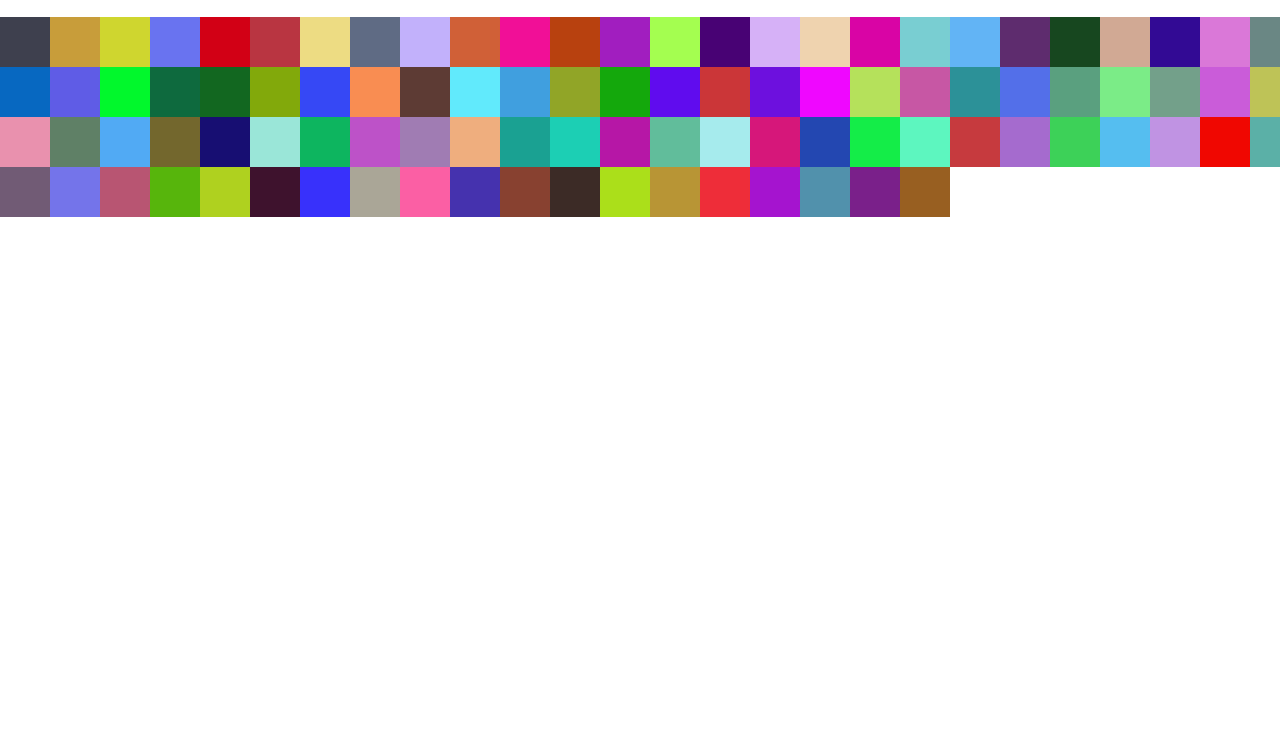
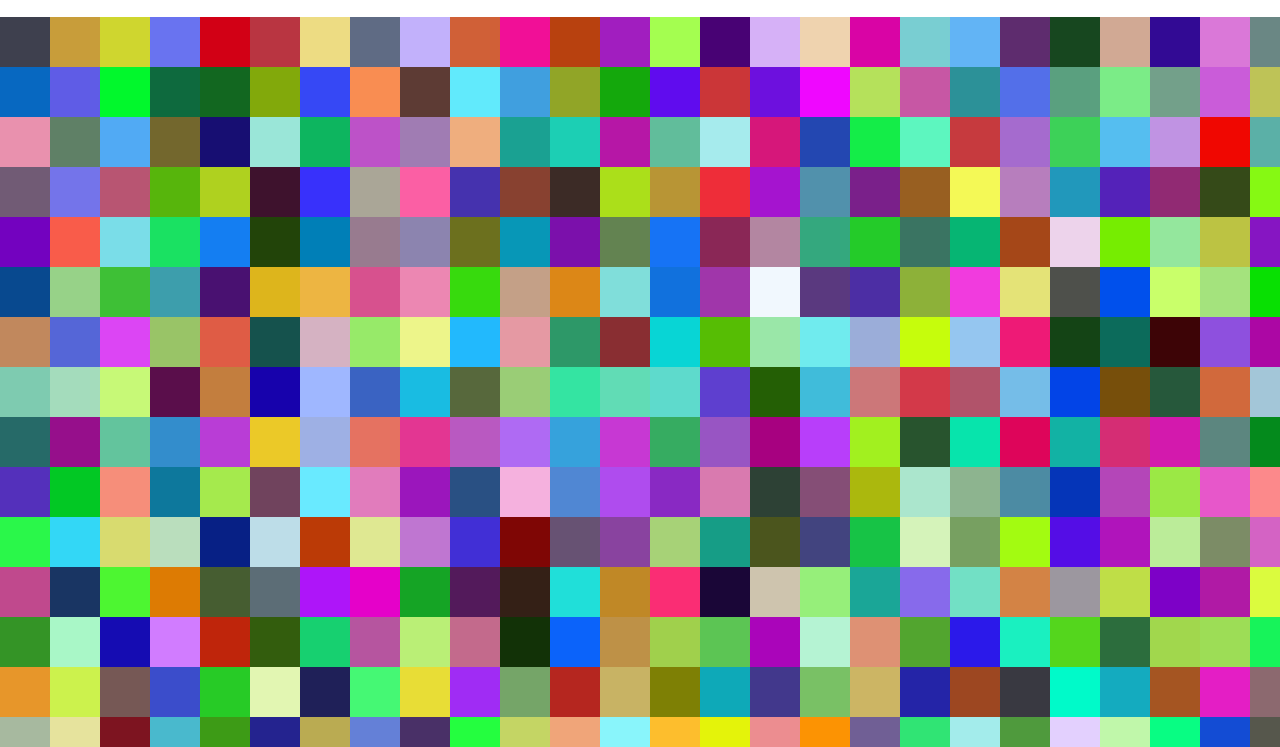
Before and after one commit to henoknows/henoknows.github.io, a plain HTML site: page animation.html in a window 1280 px wide. Shown: the part 53-800 px from the top of the page. Drawn offline with nearby package versions, Linux system fonts and the light colour scheme.

Commit message:
Blocks change

```diff
--- a/animation.html
+++ b/animation.html
@@ -59,7 +59,7 @@
     var marginLeft = 0;
     var left = 0;
     var windowWidth = $(document).width();
-    for (i = count; i < 100; i++) {
+    for (i = count; i < 1000; i++) {
       // $("#animationContainer").append('<div id="div"' + i + ' class="colorBlock"></div>');
       $("#animationContainer").append(createDiv(i));
 
```
